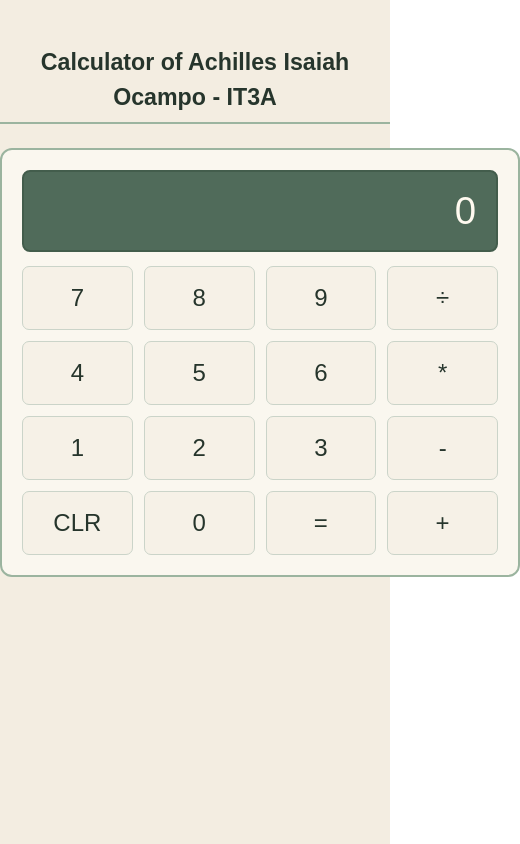
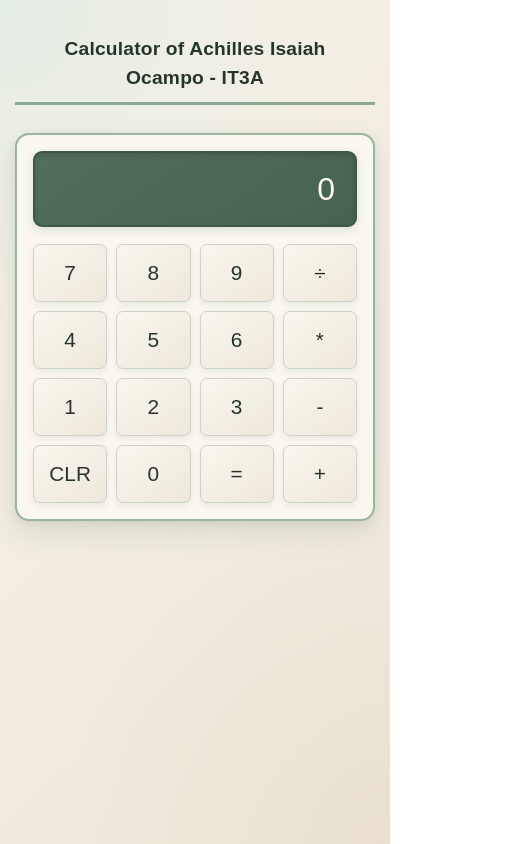
Before and after one commit to AchillesOcampo/calculator, a React (Vite) app: page / in a window 390 px wide. Shown: the whole page, 520 px wide, since content can reach past the window. Built offline with nearby package versions, Linux system fonts and the light colour scheme.

Commit message:
Update App.css
Updated various styles for layout, colors, and dimensions.

```diff
--- a/src/App.css
+++ b/src/App.css
@@ -1,129 +1,255 @@
 .App {
   min-height: 100vh;
-  padding-top: 45px;
+  padding-top: 55px;
 
-  background-color: #f3ede1;
+  background:
+    radial-gradient(circle at top left, #e5eee5 0%, transparent 35%),
+    radial-gradient(circle at bottom right, #e8dfcf 0%, transparent 35%),
+    linear-gradient(135deg, #f6f1e7 0%, #eee8dc 100%);
 
   text-align: center;
   color: #26352c;
 }
 
+/* Title */
+
 .Header {
   display: inline-block;
 
-  margin-bottom: 24px;
-  padding-bottom: 7px;
+  margin-bottom: 28px;
+  padding: 0 8px 9px;
 
-  font-size: 1.45rem;
-  font-weight: 600;
+  color: #26352c;
 
-  border-bottom: 2px solid #9bb49f;
+  font-size: 1.55rem;
+  font-weight: 700;
+  letter-spacing: 0.2px;
+
+  border-bottom: 3px solid #8da995;
 }
+
+/* Calculator */
 
 .Calculator {
   width: 520px;
   margin: 0 auto;
-  padding: 20px;
+  padding: 22px;
 
-  background-color: #faf7ef;
+  background-color: rgba(250, 248, 241, 0.96);
 
-  border: 2px solid #9bb49f;
-  border-radius: 12px;
+  border: 2px solid #9ab4a0;
+  border-radius: 14px;
+
+  box-shadow:
+    0 12px 30px rgba(62, 82, 67, 0.12),
+    0 3px 8px rgba(62, 82, 67, 0.08);
 }
 
+/* Display */
+
 .Display {
-  height: 82px;
+  height: 86px;
   padding: 12px 20px;
 
   display: flex;
   align-items: center;
   justify-content: flex-end;
 
-  background-color: #506b5a;
+  background: linear-gradient(145deg, #526f5d, #466251);
   color: #fffaf0;
 
-  border: 2px solid #435d4c;
-  border-radius: 8px;
+  border: 2px solid #3e5747;
+  border-radius: 9px;
 
-  font-size: 2.4rem;
+  box-shadow:
+    inset 0 2px 5px rgba(0, 0, 0, 0.14),
+    0 3px 8px rgba(55, 75, 61, 0.14);
+
+  font-size: 2.5rem;
   font-weight: 500;
 
   text-align: right;
   overflow: hidden;
 }
 
+/* Keypad */
+
 .Keypad {
   display: grid;
   grid-template-columns: repeat(4, 1fr);
-  gap: 11px;
+  gap: 12px;
 
-  margin-top: 14px;
+  margin-top: 17px;
 }
 
+/* All Buttons */
+
 .Button {
-  height: 64px;
+  height: 66px;
 
-  border: 1px solid #cbd4c9;
+  border: 1px solid #c9d3c8;
   border-radius: 7px;
 
-  background-color: #f6f1e7;
+  background: linear-gradient(145deg, #faf6ed, #eee8dc);
   color: #26352c;
+
+  box-shadow:
+    0 3px 6px rgba(67, 83, 70, 0.08);
 
   font-size: 1.5rem;
   font-weight: 500;
 
   transition:
-    background-color 0.15s ease,
-    border-color 0.15s ease;
+    transform 0.12s ease,
+    background 0.15s ease,
+    border-color 0.15s ease,
+    box-shadow 0.15s ease;
 }
 
+/* Number button hover */
+
 .Button:hover {
-  background-color: #ebe5d9;
-  border-color: #b9c7b9;
+  background: linear-gradient(145deg, #f4efe5, #e7e0d4);
+
+  border-color: #aebfaf;
+
+  box-shadow:
+    0 5px 10px rgba(67, 83, 70, 0.12);
+
+  transform: translateY(-2px);
 }
 
+/* Number button press */
+
 .Button:active {
-  background-color: #ded8cc;
+  background: #e1dbcf;
+
+  box-shadow:
+    0 2px 4px rgba(67, 83, 70, 0.1);
+
+  transform: translateY(1px);
 }
 
+/* Operators */
+
 .OperatorButton {
-  background-color: #e6ede4;
-  border-color: #bdcdbc;
+  background: linear-gradient(145deg, #e7efe5, #dce7db);
+
+  border-color: #b8cbb9;
+
+  color: #344d3b;
+  font-weight: 600;
 }
 
 .OperatorButton:hover {
-  background-color: #dbe5d9;
+  background: linear-gradient(145deg, #dce8db, #cfddcf);
+
+  border-color: #9fb6a2;
+
+  box-shadow:
+    0 5px 10px rgba(72, 97, 77, 0.14);
+
+  transform: translateY(-2px);
 }
 
 .OperatorButton:active {
-  background-color: #cedbcf;
+  background: #c7d6c8;
+
+  transform: translateY(1px);
 }
 
+/* Clear Button */
+
 .ClearButton {
-  background-color: #d8e4d8;
-  border-color: #afc3b0;
+  background: linear-gradient(145deg, #d9e5d8, #cbdacb);
+
+  border-color: #aec3b0;
+
+  color: #344d3b;
+
+  font-weight: 600;
 }
 
 .ClearButton:hover {
-  background-color: #cbdccf;
+  background: linear-gradient(145deg, #cfdfcf, #c0d2c1);
+
+  border-color: #9fb7a1;
+
+  box-shadow:
+    0 5px 10px rgba(72, 97, 77, 0.14);
+
+  transform: translateY(-2px);
 }
 
 .ClearButton:active {
-  background-color: #bdcfbf;
+  background: #b9cdbb;
+
+  transform: translateY(1px);
 }
 
+/* Equals Button */
+
 .EqualsButton {
-  background-color: #7d9d84;
+  background: linear-gradient(145deg, #83a58b, #71957a);
+
+  border-color: #688a70;
+
   color: #fffaf0;
 
-  border-color: #6f9077;
+  font-weight: 700;
+
+  box-shadow:
+    0 4px 8px rgba(68, 94, 73, 0.18);
 }
 
 .EqualsButton:hover {
-  background-color: #6f8f76;
-  border-color: #638269;
+  background: linear-gradient(145deg, #789d81, #668d70);
+
+  border-color: #5d8065;
+
+  box-shadow:
+    0 6px 12px rgba(68, 94, 73, 0.22);
+
+  transform: translateY(-2px);
 }
 
 .EqualsButton:active {
-  background-color: #607d67;
+  background: #5f8067;
+
+  box-shadow:
+    0 2px 5px rgba(68, 94, 73, 0.18);
+
+  transform: translateY(1px);
 }
+
+/* Smaller screens */
+
+@media (max-width: 600px) {
+  .App {
+    padding: 35px 15px;
+  }
+
+  .Header {
+    font-size: 1.2rem;
+  }
+
+  .Calculator {
+    width: 100%;
+    max-width: 520px;
+    padding: 16px;
+  }
+
+  .Display {
+    height: 76px;
+    font-size: 2rem;
+  }
+
+  .Button {
+    height: 58px;
+    font-size: 1.3rem;
+  }
+
+  .Keypad {
+    gap: 9px;
+  }
+}
```
